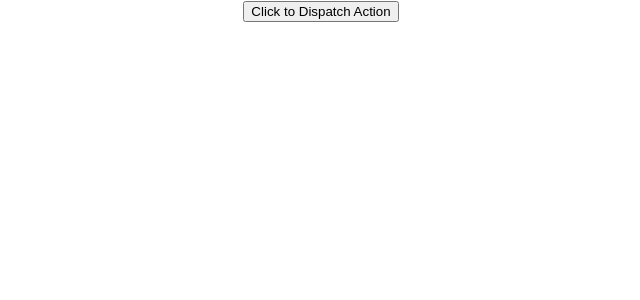
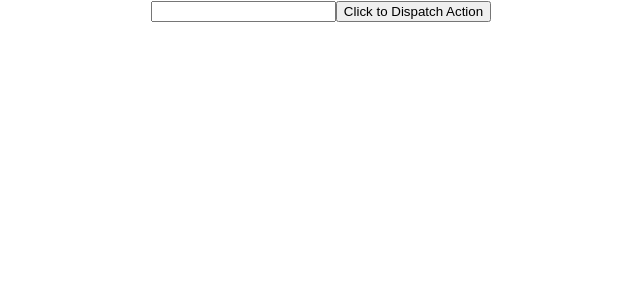
Before and after one commit to ronaldojssilva/redux_app, a React (Create React App) app: page / in a window 1280 px wide. Shown: the top 300 px of the page, without its empty margins (319-959 px from the left). Built offline with nearby package versions, Linux system fonts and the light colour scheme.

Commit message:
Enviando parametros para action

```diff
--- a/src/App.js
+++ b/src/App.js
@@ -15,12 +15,20 @@ class App extends Component {
     }
   }
 
+  handleInputChange = (e) => {
+    this.setState({
+      text : e.target.value
+    })
+  }
+
   render() {
     const { text } = this.state;
     const {msg, clickHelloAction} = this.props;
+    // console.log(text);
     return (
       <div className="App">
-        <button type='button' onClick={() => clickHelloAction()} >Click to Dispatch Action</button>
+        <input type="text" onChange={this.handleInputChange}/>
+        <button type='button' onClick={() => clickHelloAction(text)} >Click to Dispatch Action</button>
         <h1>{msg}</h1>
       </div>
     );
@@ -28,7 +36,7 @@ class App extends Component {
 }
 
 const mapStateToProps = (store) => {
-  console.log('STORE APP', store);
+  // console.log('STORE APP', store);
   return {
     msg: store.clickReducer.msg
   }
--- a/src/actions/index.js
+++ b/src/actions/index.js
@@ -1,6 +1,7 @@
 export const clickHelloAction = (value) => {
+    //console.log(value);
     return{
         type: 'CLICK_HELLO',
-        msg: ''
+        msg: value
     }
 }
--- a/src/reducers/clickReducer.js
+++ b/src/reducers/clickReducer.js
@@ -1,7 +1,9 @@
 export const clickReducer = (state = { msg: '' }, action) => {
+    // console.log(state);
+    // console.log(action);
     switch (action.type) {
         case 'CLICK_HELLO':
-            return { ...state, msg: 'School of net' }
+            return { ...state, msg: action.msg }
             break;
 
         default:
```
